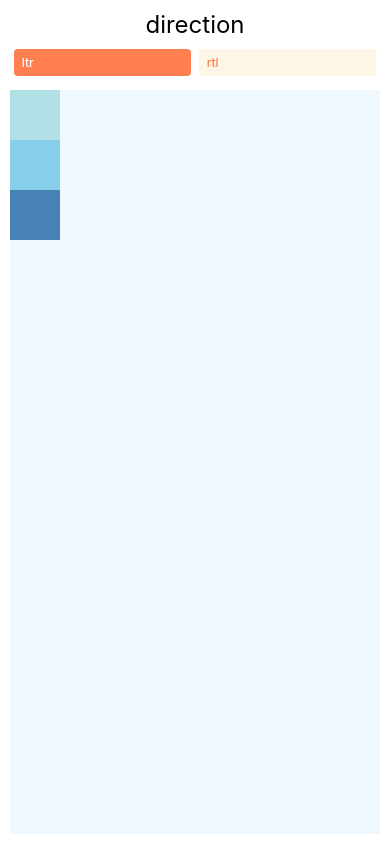
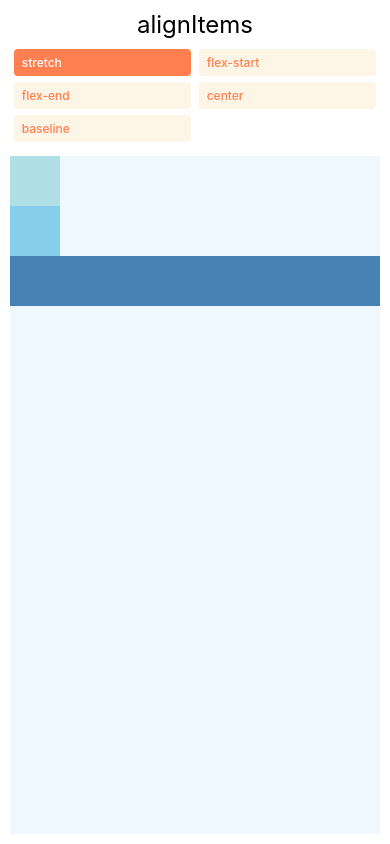
Before and after one commit to Jeremy-Ortega/appdev2, a React Native app in the folder react-native-flexbox/: screen / in a window 390 px wide. Built offline with nearby package versions, Linux system fonts and the light colour scheme.

Commit message:
Done with justify content section.

```diff
--- /dev/null
+++ b/react-native-flexbox/components/AlignItems.js
@@ -0,0 +1,102 @@
+import {useState} from 'react';
+import {View, TouchableOpacity, Text, StyleSheet} from 'react-native';
+
+const AlignItemsLayout = () => {
+  const [alignItems, setAlignItems] = useState('stretch');
+
+  return (
+    <PreviewLayout
+      label="alignItems"
+      selectedValue={alignItems}
+      values={['stretch', 'flex-start', 'flex-end', 'center', 'baseline']}
+      setSelectedValue={setAlignItems}>
+      <View style={[styles.box, {backgroundColor: 'powderblue'}]} />
+      <View style={[styles.box, {backgroundColor: 'skyblue'}]} />
+      <View
+        style={[
+          styles.box,
+          {
+            backgroundColor: 'steelblue',
+            width: 'auto',
+            minWidth: 50,
+          },
+        ]}
+      />
+    </PreviewLayout>
+  );
+};
+const styles = StyleSheet.create({
+  container: {
+    flex: 1,
+    marginTop: 8,
+    backgroundColor: 'aliceblue',
+    minHeight: 200,
+  },
+  box: {
+    width: 50,
+    height: 50,
+  },
+  row: {
+    flexDirection: 'row',
+    flexWrap: 'wrap',
+  },
+  button: {
+    paddingHorizontal: 8,
+    paddingVertical: 6,
+    borderRadius: 4,
+    backgroundColor: 'oldlace',
+    alignSelf: 'flex-start',
+    marginHorizontal: '1%',
+    marginBottom: 6,
+    minWidth: '48%',
+    textAlign: 'center',
+  },
+  selected: {
+    backgroundColor: 'coral',
+    borderWidth: 0,
+  },
+  buttonLabel: {
+    fontSize: 12,
+    fontWeight: '500',
+    color: 'coral',
+  },
+  selectedLabel: {
+    color: 'white',
+  },
+  label: {
+    textAlign: 'center',
+    marginBottom: 10,
+    fontSize: 24,
+  },
+});
+
+export default AlignItemsLayout;
+
+const PreviewLayout = ({
+  label,
+  children,
+  values,
+  selectedValue,
+  setSelectedValue,
+}) => (
+  <View style={{padding: 10, flex: 1}}>
+    <Text style={styles.label}>{label}</Text>
+    <View style={styles.row}>
+      {values.map(value => (
+        <TouchableOpacity
+          key={value}
+          onPress={() => setSelectedValue(value)}
+          style={[styles.button, selectedValue === value && styles.selected]}>
+          <Text
+            style={[
+              styles.buttonLabel,
+              selectedValue === value && styles.selectedLabel,
+            ]}>
+            {value}
+          </Text>
+        </TouchableOpacity>
+      ))}
+    </View>
+    <View style={[styles.container, {[label]: selectedValue}]}>{children}</View>
+  </View>
+);
--- /dev/null
+++ b/react-native-flexbox/components/JustifyContent.js
@@ -0,0 +1,98 @@
+import {useState} from 'react';
+import {View, TouchableOpacity, Text, StyleSheet} from 'react-native';
+
+const JustifyContentBasics = () => {
+  const [justifyContent, setJustifyContent] = useState('flex-start');
+
+  return (
+    <PreviewLayout
+      label="justifyContent"
+      selectedValue={justifyContent}
+      values={[
+        'flex-start',
+        'flex-end',
+        'center',
+        'space-between',
+        'space-around',
+        'space-evenly',
+      ]}
+      setSelectedValue={setJustifyContent}>
+      <View style={[styles.box, {backgroundColor: 'powderblue'}]} />
+      <View style={[styles.box, {backgroundColor: 'skyblue'}]} />
+      <View style={[styles.box, {backgroundColor: 'steelblue'}]} />
+    </PreviewLayout>
+  );
+};
+const PreviewLayout = ({
+  label,
+  children,
+  values,
+  selectedValue,
+  setSelectedValue,
+}) => (
+  <View style={{padding: 10, flex: 1}}>
+    <Text style={styles.label}>{label}</Text>
+    <View style={styles.row}>
+      {values.map(value => (
+        <TouchableOpacity
+          key={value}
+          onPress={() => setSelectedValue(value)}
+          style={[styles.button, selectedValue === value && styles.selected]}>
+          <Text
+            style={[
+              styles.buttonLabel,
+              selectedValue === value && styles.selectedLabel,
+            ]}>
+            {value}
+          </Text>
+        </TouchableOpacity>
+      ))}
+    </View>
+    <View style={[styles.container, {[label]: selectedValue}]}>{children}</View>
+  </View>
+);
+const styles = StyleSheet.create({
+  container: {
+    flex: 1,
+    marginTop: 8,
+    backgroundColor: 'aliceblue',
+  },
+  box: {
+    width: 50,
+    height: 50,
+  },
+  row: {
+    flexDirection: 'row',
+    flexWrap: 'wrap',
+  },
+  button: {
+    paddingHorizontal: 8,
+    paddingVertical: 6,
+    borderRadius: 4,
+    backgroundColor: 'oldlace',
+    alignSelf: 'flex-start',
+    marginHorizontal: '1%',
+    marginBottom: 6,
+    minWidth: '48%',
+    textAlign: 'center',
+  },
+  selected: {
+    backgroundColor: 'coral',
+    borderWidth: 0,
+  },
+  buttonLabel: {
+    fontSize: 12,
+    fontWeight: '500',
+    color: 'coral',
+  },
+  selectedLabel: {
+    color: 'white',
+  },
+  label: {
+    textAlign: 'center',
+    marginBottom: 10,
+    fontSize: 24,
+  },
+});
+
+export default JustifyContentBasics;
--- a/react-native-flexbox/index.js
+++ b/react-native-flexbox/index.js
@@ -4,9 +4,10 @@
 import Flex from './components/Flex.js';
 import FlexDirectionBasics from './components/FlexDirection.js';
 import DirectionLayout from './components/LayoutDirection.js';
-
+import JustifyContentBasics from './components/JustifyContent.js';
+import AlignItemsLayout from './components/AlignItems.js';
 
 // registerRootComponent calls AppRegistry.registerComponent('main', () => App);
 // It also ensures that whether you load the app in Expo Go or in a native build,
 // the environment is set up appropriately
-registerRootComponent(DirectionLayout);
+registerRootComponent(AlignItemsLayout);
```
